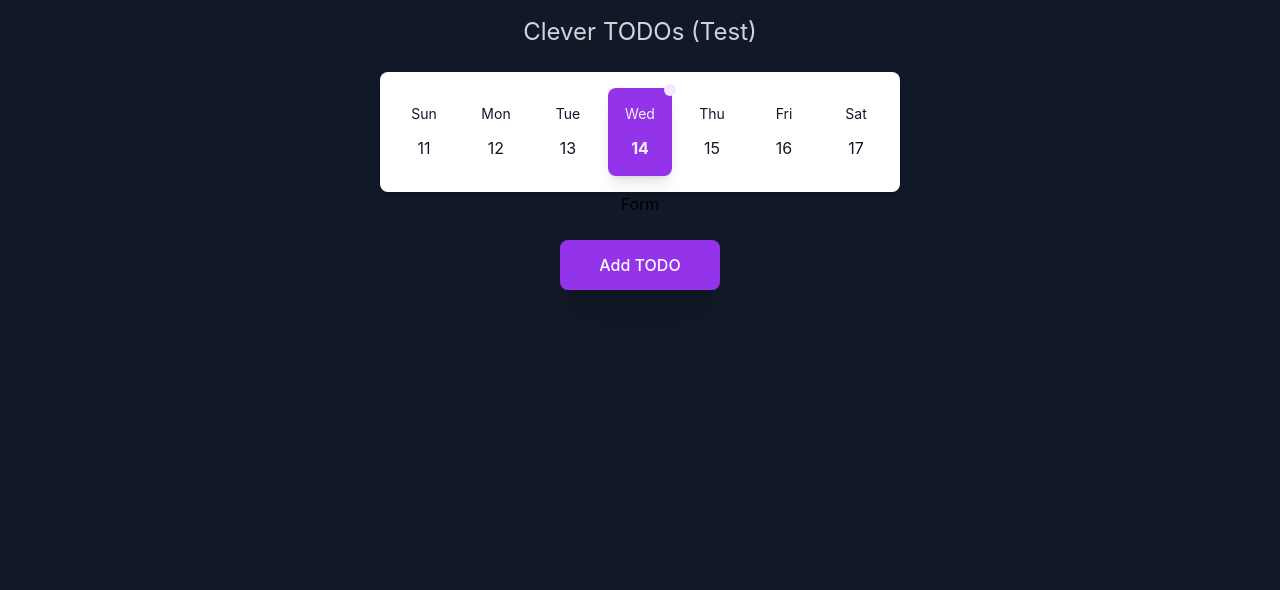
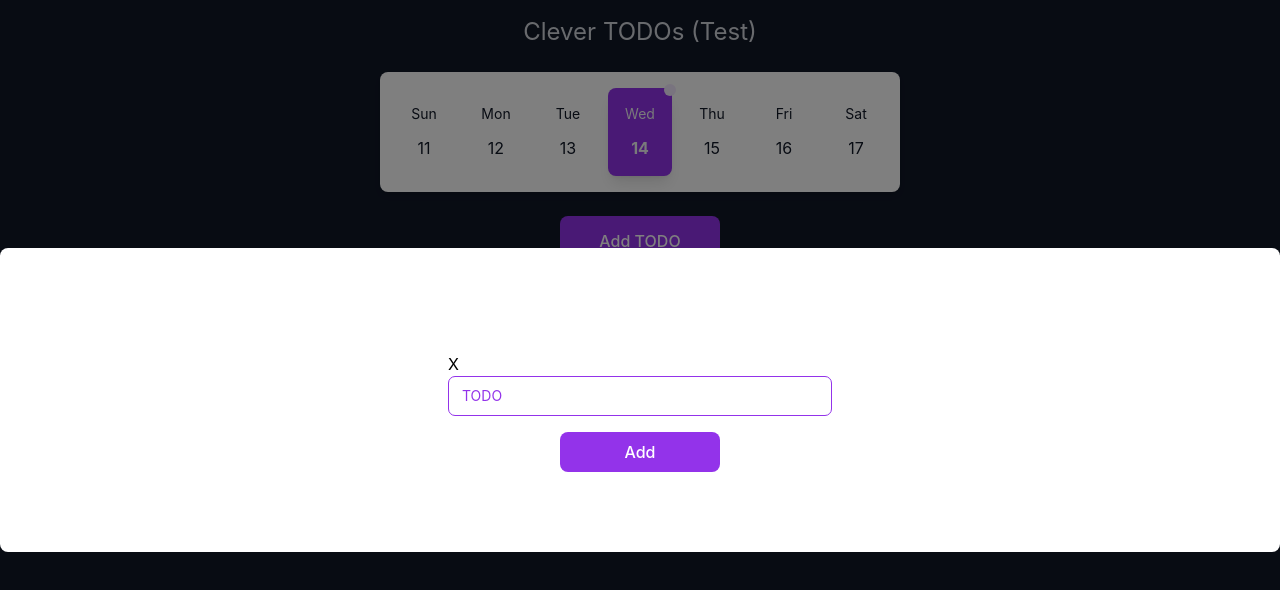
Before and after one commit to maxim8898/ctd, a React (Create React App) app: page / in a window 1280 px wide. Both pictures are taken after a click on the button "Add TODO". Shown: the top 590 px of the page. Built offline with nearby package versions, Linux system fonts and the light colour scheme.

Commit message:
Add Todo form inside modal.

```diff
--- a/package.json
+++ b/package.json
@@ -15,10 +15,12 @@
     "@types/node": "^16.18.107",
     "@types/react": "^18.3.5",
     "@types/react-dom": "^18.3.0",
+    "classnames": "^2.5.1",
     "firebase": "^10.13.1",
     "react": "^18.3.1",
     "react-dom": "^18.3.1",
     "react-scripts": "5.0.1",
+    "react-uuid": "^2.0.0",
     "typescript": "^4.9.5",
     "web-vitals": "^2.1.4"
   },
--- a/src/App.tsx
+++ b/src/App.tsx
@@ -4,8 +4,18 @@ import Calendar from "./components/Calendar/Calendar";
 import Header from "./components/Header/Header";
 import Button from "./components/Button/Button";
 import Modal from "./components/Modal/Modal";
+import AddTodoForm from "./components/AddTodoForm/AddTodoForm";
+import List from "./components/List/List";
+
+export interface Todo {
+    id: string,
+    status: boolean,
+    date: number,
+    text: string,
+}
 
 function App() {
+    const [todos, setTodos] = useState(new Map<string, Todo>());
     const [modalIsOpen, setModalOpen] = useState(false);
 
     return (
@@ -21,8 +31,11 @@ function App() {
                 isOpen={modalIsOpen}
                 onClose={() => setModalOpen(false)}
               >
-                  <div>Form</div>
+                  <AddTodoForm items={todos} setTodos={setTodos} onClose={() => setModalOpen(false)} />
               </Modal>
+          </div>
+          <div>
+            <List items={todos} setTodos={setTodos} />
           </div>
           <div className="flex pt-6">
               <Button onClick={setModalOpen} />
--- /dev/null
+++ b/src/components/AddTodoForm/AddTodoForm.tsx
@@ -0,0 +1,54 @@
+import React, {useState} from "react";
+import {Todo} from "../../App";
+import uuid from 'react-uuid';
+
+interface AddTodoFormProps {
+    item?: Todo,
+    items: Map<string, Todo>,
+    setTodos: (todos: Map<string, Todo>) => void,
+    onClose: () => void,
+}
+function AddTodoForm({ item, items, setTodos, onClose }: AddTodoFormProps) {
+    const[text, setText] = useState(item ? item.text : '');
+    function editTodo() {
+        if (typeof item !== 'undefined') {
+            item.text = text;
+            items.set(item.id, item);
+            setTodos(items);
+        } else {
+            const id = uuid();
+            const newItem = {
+                id: id,
+                status: false,
+                text: text,
+                date: 1,
+            };
+            items.set(id, newItem);
+            setTodos(items);
+        }
+
+        onClose();
+    }
+
+    return (
+        <>
+            <div className="relative h-10 w-full min-w-[200px]">
+                <input
+                    className="peer h-full w-full rounded-[7px] border border-purple-600 border-t-transparent bg-transparent px-3 py-2.5 font-sans text-sm font-normal text-blue-gray-700 outline outline-0 transition-all placeholder-shown:border placeholder-shown:border-purple-600 placeholder-shown:border-t-purple-600 focus:border-2 focus:border-purple-600 focus:border-t-transparent focus:outline-0 disabled:border-0 disabled:bg-blue-gray-50"
+                    placeholder=" "
+                    defaultValue={item && item.text}
+                    onChange={(e) => {setText(e.target.value)}}
+                />
+                <label
+                    className="before:content[' '] after:content[' '] pointer-events-none absolute left-0 -top-1.5 flex h-full w-full select-none text-[11px] font-normal leading-tight text-purple-600 transition-all before:pointer-events-none before:mt-[6.5px] before:mr-1 before:box-border before:block before:h-1.5 before:w-2.5 before:rounded-tl-md before:border-t before:border-l before:border-purple-600 before:transition-all after:pointer-events-none after:mt-[6.5px] after:ml-1 after:box-border after:block after:h-1.5 after:w-2.5 after:flex-grow after:rounded-tr-md after:border-t after:border-r after:border-purple-600 after:transition-all peer-placeholder-shown:text-sm peer-placeholder-shown:leading-[3.75] peer-placeholder-shown:text-purple-600 peer-placeholder-shown:before:border-transparent peer-placeholder-shown:after:border-transparent peer-focus:text-[11px] peer-focus:leading-tight peer-focus:text-purple-600 peer-focus:before:border-t-2 peer-focus:before:border-l-2 peer-focus:before:border-purple-600 peer-focus:after:border-t-2 peer-focus:after:border-r-2 peer-focus:after:border-purple-600 peer-disabled:text-transparent peer-disabled:before:border-transparent peer-disabled:after:border-transparent peer-disabled:peer-placeholder-shown:text-blue-gray-500">
+                    TODO
+                </label>
+            </div>
+            <button className="flex h-10 w-40 my-4 mx-auto items-center justify-center overflow-hidden bg-purple-600 rounded-lg font-medium text-white"
+                onClick={(e) => {editTodo()}}
+            >Add</button>
+        </>
+    )
+}
+
+export default AddTodoForm;
--- a/src/components/Button/Button.tsx
+++ b/src/components/Button/Button.tsx
@@ -5,9 +5,10 @@ interface ButtonProps {
 }
 
 function Button({ onClick }: ButtonProps) {
+
     return (
-        <button onClick={() => onClick(true)} className="relative flex h-[50px] w-40 items-center justify-center overflow-hidden bg-purple-600 rounded-lg font-medium text-white shadow-2xl transition-all duration-300 before:absolute before:inset-0 before:border-0 before:border-white before:duration-100 before:ease-linear hover:bg-white hover:text-blue-600 hover:shadow-blue-600 hover:before:border-[25px]">
-            <span className="relative z-10">Add TODO</span>
+        <button onClick={() => onClick(true)} className="flex h-[50px] w-40 items-center justify-center overflow-hidden bg-purple-600 rounded-lg font-medium text-white">
+            <span>Add TODO</span>
         </button>
     );
 }
--- a/src/components/Calendar/Calendar.tsx
+++ b/src/components/Calendar/Calendar.tsx
@@ -3,8 +3,8 @@ import Weekday, {WEEKDAY} from "../Weekday/Weekday";
 
 function Calendar() {
     return (
-        <div className='flex bg-white shadow-md justify-start md:justify-center rounded-lg overflow-x-scroll mx-auto
-            py-4 px-2  md:mx-12'>
+        <div className='flex bg-white shadow-md justify-start md:justify-center rounded-lg overflow-x-auto mx-auto
+            py-4 px-2  md:mx-12 no-scrollbar'>
             <Weekday weekday={WEEKDAY.Sun} date={11} active={false} />
             <Weekday weekday={WEEKDAY.Mon} date={12} active={false} />
             <Weekday weekday={WEEKDAY.Tue} date={13} active={false} />
--- /dev/null
+++ b/src/components/List/List.tsx
@@ -0,0 +1,42 @@
+import React from "react";
+import {Todo} from "../../App";
+
+interface ListProps {
+    items: Map<string, Todo>,
+    setTodos: (todos: Map<string, Todo>) => void,
+}
+function List({ items, setTodos }: ListProps) {
+    function checkTodo(item: Todo) {
+        const newItem = item;
+        newItem.status = !newItem.status;
+        items.set(item.id, item);
+
+        setTodos(items);
+    }
+
+
+    return (
+        <>
+            {items && Array.from(items).map(([id, todo]) => (
+                <div className="mt-5 flex items-center justify-between p-2">
+                    <div className="flex items-center justify-center gap-2">
+                        <input
+                            type="checkbox"
+                            className="flex h-[20px] min-h-[20px] w-[20px] min-w-[20px] items-center
+                                justify-center rounded-md border border-gray-300 text-white/0 outline-none
+                                checked:text-white hover:cursor-pointer checked:bg-brand-500"
+                            name="weekly"
+                            defaultChecked={todo.status}
+                            onChange={function() {checkTodo(todo)}}
+                        />
+                        <p className="text-base font-bold text-navy-700 dark:text-white">
+                            {todo.text}
+                        </p>
+                    </div>
+                </div>
+            ))}
+        </>
+    );
+}
+
+export default List;
--- a/src/components/Modal/Modal.tsx
+++ b/src/components/Modal/Modal.tsx
@@ -10,8 +10,15 @@ function Modal({ isOpen, onClose, children }: ModalProps) {
     return (
       <>
           {isOpen && (
-              <div className="modal" onClick={() => onClose()}>
-                  { children }
+              <div className="fixed left-0 top-0 flex h-full w-full items-center justify-center bg-black bg-opacity-50 py-10">
+                  <div className="max-h-full w-full overflow-y-auto rounded-lg bg-white flex max-w-sm md:max-w-none pt-6">
+                      <div className="w-full">
+                          <div className="m-8 my-20 max-w-[400px] mx-auto px-2">
+                              <button onClick={() => onClose()}>X</button>
+                              { children }
+                          </div>
+                      </div>
+                  </div>
               </div>
           )}
       </>
--- a/src/components/Weekday/Weekday.tsx
+++ b/src/components/Weekday/Weekday.tsx
@@ -1,4 +1,5 @@
 import React from "react";
+import classNames from "classnames";
 
 export enum WEEKDAY {
     Mon = 'Mon',
@@ -16,34 +17,38 @@ interface WeekdayProps {
     active: boolean,
 }
 function Weekday({date, weekday, active}: WeekdayProps) {
-    if (active) {
     return (
-            <div className='flex group bg-purple-600 shadow-lg dark-shadow rounded-lg mx-1 cursor-pointer justify-center relative w-16'>
+        <div
+            className={classNames(
+                'flex group mx-1 cursor-pointer justify-center w-16 relative',
+                active ? 'bg-purple-600 shadow-lg dark-shadow rounded-lg' : 'hover:bg-purple-500 hover:shadow-lg hover-dark-shadow transition-all duration-300 rounded-lg'
+            )}
+        >
+            {active && (
                 <span className="flex h-3 w-3 absolute -top-1 -right-1">
-              <span className="animate-ping absolute group-hover:opacity-75 opacity-0 inline-flex h-full w-full rounded-full bg-purple-400"></span>
+                    <span
+                        className="animate-ping absolute group-hover:opacity-75 opacity-0 inline-flex h-full w-full rounded-full bg-purple-400"></span>
                     <span className="relative inline-flex rounded-full h-3 w-3 bg-purple-100"></span>
                 </span>
-                <div className='flex items-center px-4 py-4'>
-                    <div className='text-center'>
-                        <p className='text-gray-100 text-sm'> {weekday} </p>
-                        <p className='text-gray-100  mt-3 font-bold'> {date} </p>
-                    </div>
-                </div>
-            </div>
-        );
-    } else {
-        return (
-            <div
-                className='flex group hover:bg-purple-500 hover:shadow-lg hover-dark-shadow rounded-lg mx-1 transition-all duration-300 cursor-pointer justify-center w-16'>
-                <div className='flex items-center px-4 py-4'>
-                    <div className='text-center'>
-                        <p className='text-gray-900 group-hover:text-gray-100 text-sm transition-all duration-300'> {weekday} </p>
-                        <p className='text-gray-900 group-hover:text-gray-100 mt-3 group-hover:font-bold transition-all	duration-300'> {date} </p>
+            )}
+            <div className="flex items-center px-4 py-4">
+                <div className="text-center">
+                    <p className={classNames(
+                        'text-sm',
+                        active ? 'text-gray-100' : 'text-gray-900 group-hover:text-gray-100 transition-all duration-300'
+                    )}>
+                        {weekday}
+                    </p>
+                    <p className={classNames(
+                        'mt-3',
+                        active ? 'text-gray-100 font-bold' : 'text-gray-900 group-hover:text-gray-100 group-hover:font-bold transition-all duration-300'
+                    )}>
+                        {date}
+                    </p>
                 </div>
             </div>
         </div>
     );
 }
-}
 
 export default Weekday
--- a/src/index.css
+++ b/src/index.css
@@ -1,6 +1,18 @@
 @tailwind base;
 @tailwind components;
 @tailwind utilities;
+
+@layer utilities {
+  /* Hide scrollbar for Chrome, Safari and Opera */
+  .no-scrollbar::-webkit-scrollbar {
+    display: none;
+  }
+  /* Hide scrollbar for IE, Edge and Firefox */
+  .no-scrollbar {
+    -ms-overflow-style: none;  /* IE and Edge */
+    scrollbar-width: none;  /* Firefox */
+  }
+}
 
 body {
   margin: 0;
```
Also changed, not shown: 1 other file (tests, documents, lock files or other folders). Lines whose indentation alone changed are shown as unchanged.
